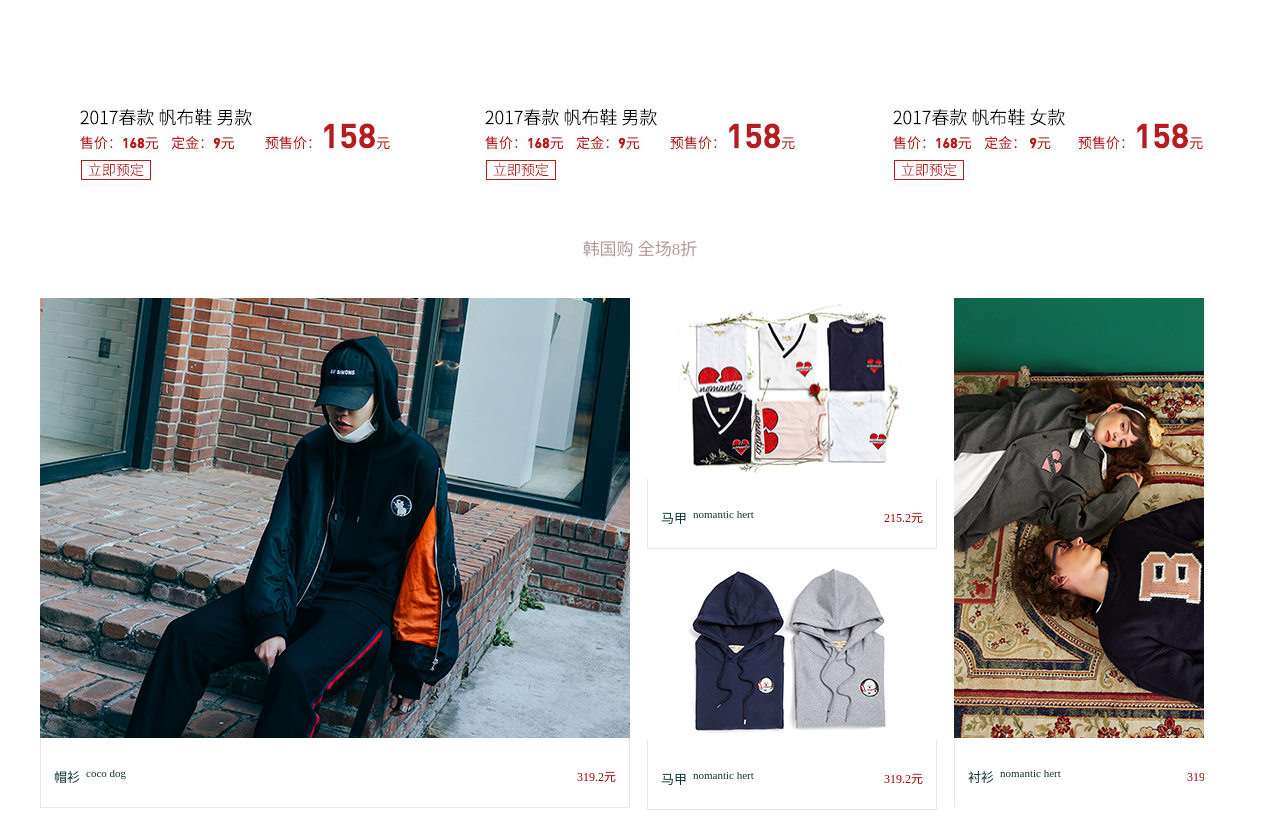
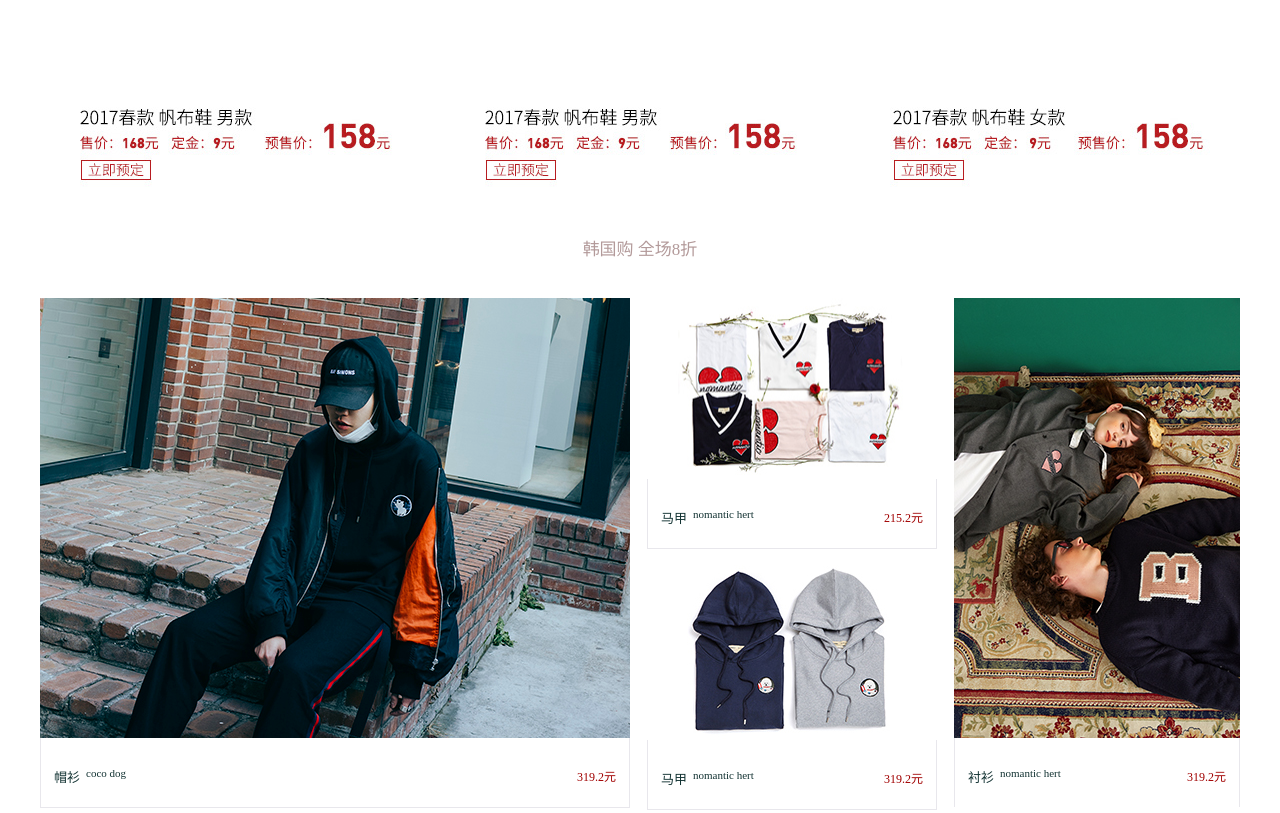
Before and after one commit to lkmjkm/lkmjkm.github.io, a plain HTML site: page index.html in a window 1280 px wide. Shown: the part 5468-6281 px from the top of the page. Drawn offline with Linux system fonts and the light colour scheme.

Commit message:
Update index.css

```diff
--- a/CSS/index.css
+++ b/CSS/index.css
@@ -469,7 +469,7 @@
 }
 .tua3{
 	height: 509px;
-	width: 250px;
+	width: 286px;
 	/* background: pink; */
 	float: left;
 	overflow: hidden;
```
